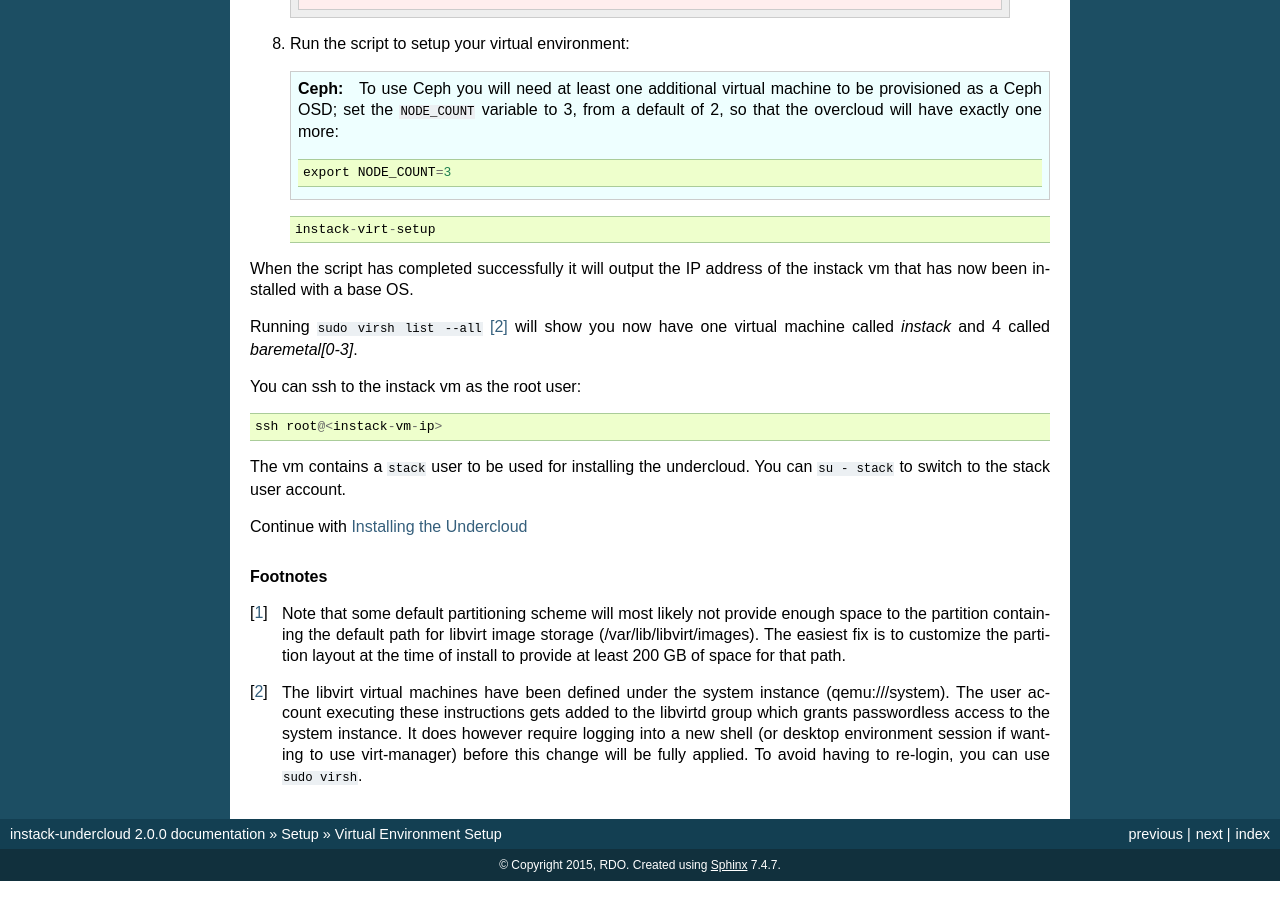
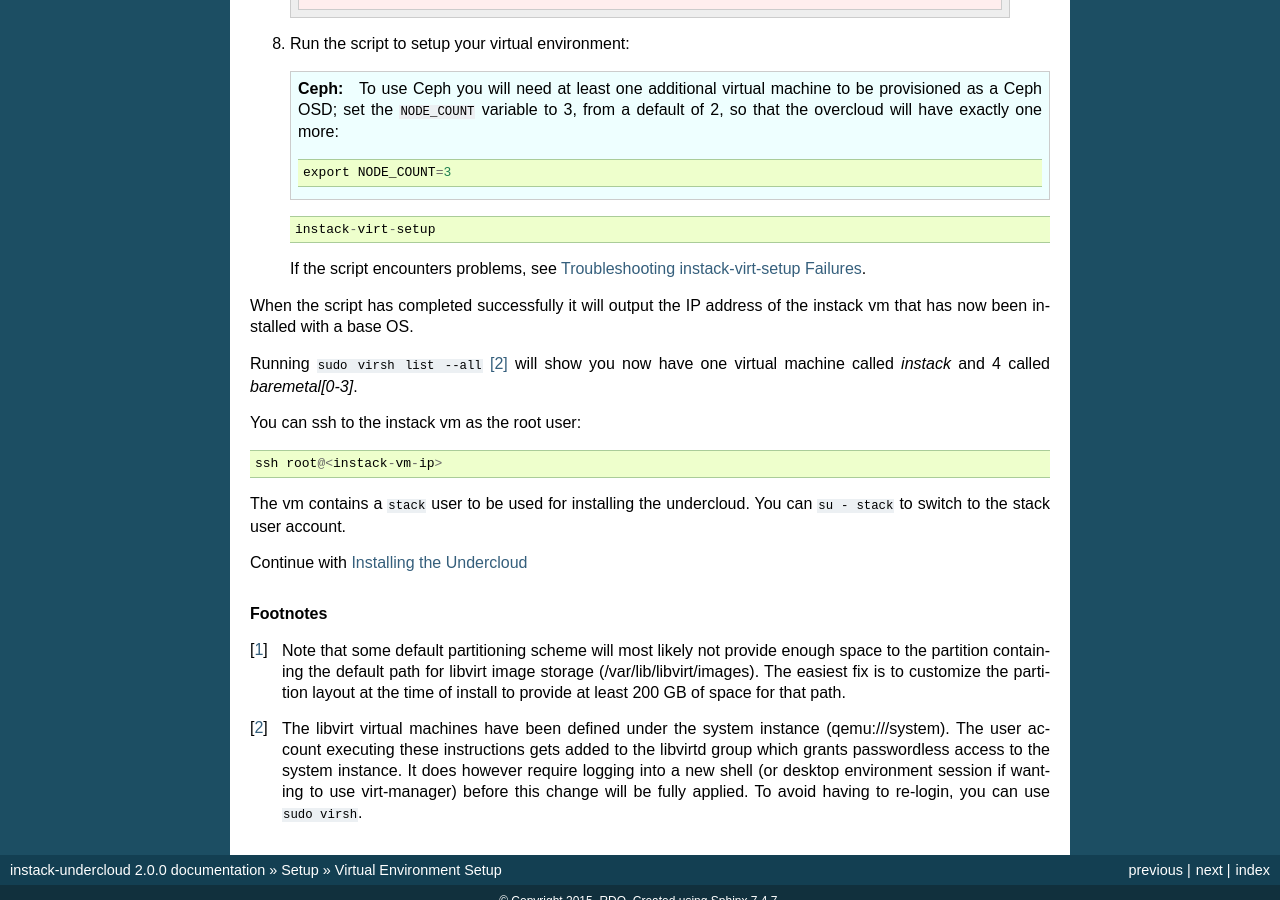
Before and after one commit to openstack-archive/instack-undercloud, a Sphinx documentation site: the page built from doc/source/virt-setup.rst, in a window 1280 px wide and 900 px high, scrolled down 1341 px. Built offline with Sphinx 7.4.7, drawn with Linux system fonts in a browser that asks for light colours; some of the changed lines change nothing that is shown.

Commit message:
Document libvirt capabilities workaround
Change-Id: Ic18e7af0a8b234c70fa48548e456df5accc12056

```diff
--- a/doc/source/index.rst
+++ b/doc/source/index.rst
@@ -23,6 +23,7 @@
 .. toctree::
 
    Frequently Asked Questions (FAQ) <faq>
+   Troubleshooting instack-virt-setup Failures <troubleshooting-virt-setup>
    Troubleshooting a Failed Overcloud Deployment <troubleshooting-overcloud>
 
 Indices and tables
--- /dev/null
+++ b/doc/source/troubleshooting-virt-setup.rst
@@ -0,0 +1,22 @@
+Troubleshooting instack-virt-setup Failures
+===========================================
+
+* Due to a `bug in libvirt`_, it is possible for instack-virt-setup to fail
+  with an error such as the following::
+
+      libvirt: QEMU Driver error : unsupported configuration: This QEMU doesn't support virtio scsi controller
+      Traceback (most recent call last):
+      File "/usr/libexec/openstack-tripleo/configure-vm", line 133, in <module>
+          main()
+      File "/usr/libexec/openstack-tripleo/configure-vm", line 129, in main
+          a = conn.defineXML(libvirt_template)
+      File "/usr/lib64/python2.7/site-packages/libvirt.py", line 3445, in defineXML
+          if ret is None:raise libvirtError('virDomainDefineXML() failed', conn=self)
+      libvirt.libvirtError: unsupported configuration: This QEMU doesn't support virtio scsi controller
+
+  The workaround is to do delete the libvirt capabilities cache and restart the service::
+
+      rm -Rf  /var/cache/libvirt/qemu/capabilities/
+      systemctl restart libvirtd
+
+.. _bug in libvirt: https://bugzilla.redhat.com/show_bug.cgi?id=1195882
--- a/doc/source/virt-setup.rst
+++ b/doc/source/virt-setup.rst
@@ -151,6 +151,8 @@
 
       instack-virt-setup
 
+   If the script encounters problems, see :doc:`troubleshooting-virt-setup`.
+
 When the script has completed successfully it will output the IP address of the
 instack vm that has now been installed with a base OS.
 
```
